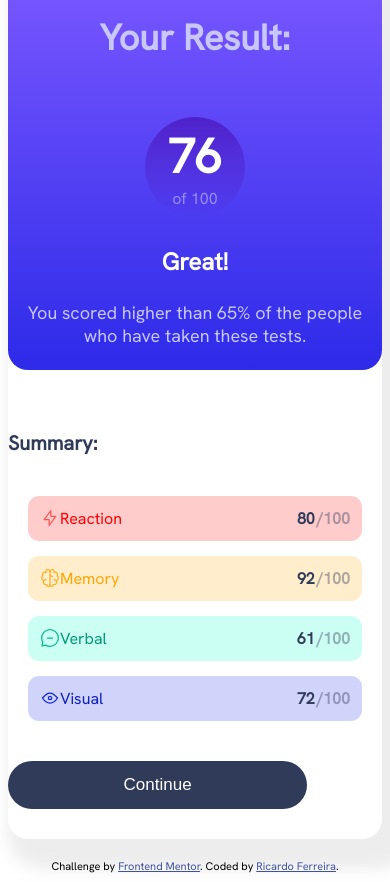
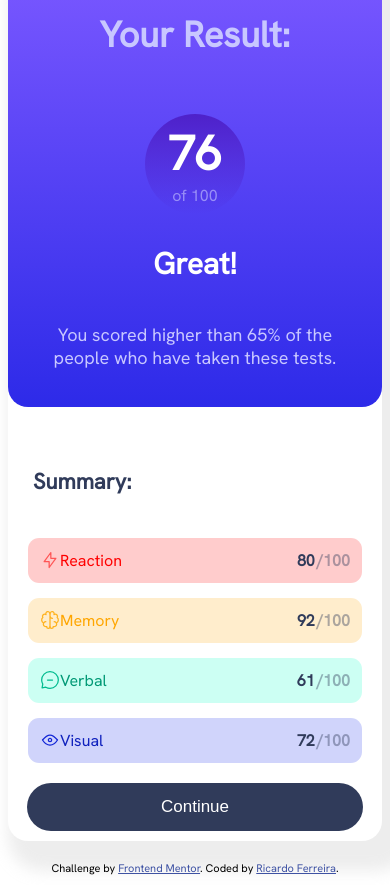
Before and after one commit to ricardo-f/results-summary-component, a plain HTML site: page index.html in a window 390 px wide. Drawn offline with Linux system fonts and the light colour scheme.

Commit message:
Minor fixs at html and css
- change the h3 to h2 to keep semantic
- adjust button size
- adjust summary attr
- fix summary positioning

```diff
--- a/assets/styles/styles.css
+++ b/assets/styles/styles.css
@@ -80,13 +80,14 @@ body {
   color: hsl(241, 100%, 89%);
 }
 
-.result-brief h3 {
+.result-brief h2 {
   font-weight: 700;
   font-size: 30px;
   color: hsl(0, 0%, 100%);
 }
 
 .result-brief p {
+  padding: 15px;
   font-weight: 400;
   font-size: 18px;
   color: hsl(241, 100%, 89%);
@@ -183,9 +184,11 @@ li {
 }
 
 .btn {
+  margin: auto;
+  padding: auto;
   outline: 0;
   border: none;
-  width: 100%;
+  width: 90%;
   height: 3rem;
   border-radius: 3rem;
   font-weight: 500;
@@ -245,13 +248,9 @@ footer {
     font-size: 24px;
   }
 
-  .summary-title h1 {
-    margin-left: 0;
-    font-size: 20px;
-  }
-
   .btn {
-    width: 80%;
-    margin: 20px 0;
+    margin: auto;
+    padding: auto;
+    width: 90%;
   }
 }
--- a/index.html
+++ b/index.html
@@ -24,7 +24,7 @@
         <span class="max">of 100</span>
       </section>
       <section class="result-brief">
-        <h3>Great!</h3>
+        <h2>Great!</h2>
         <p>You scored higher than 65% of the people who have taken these tests.</p>
       </section>
     </article>
```
